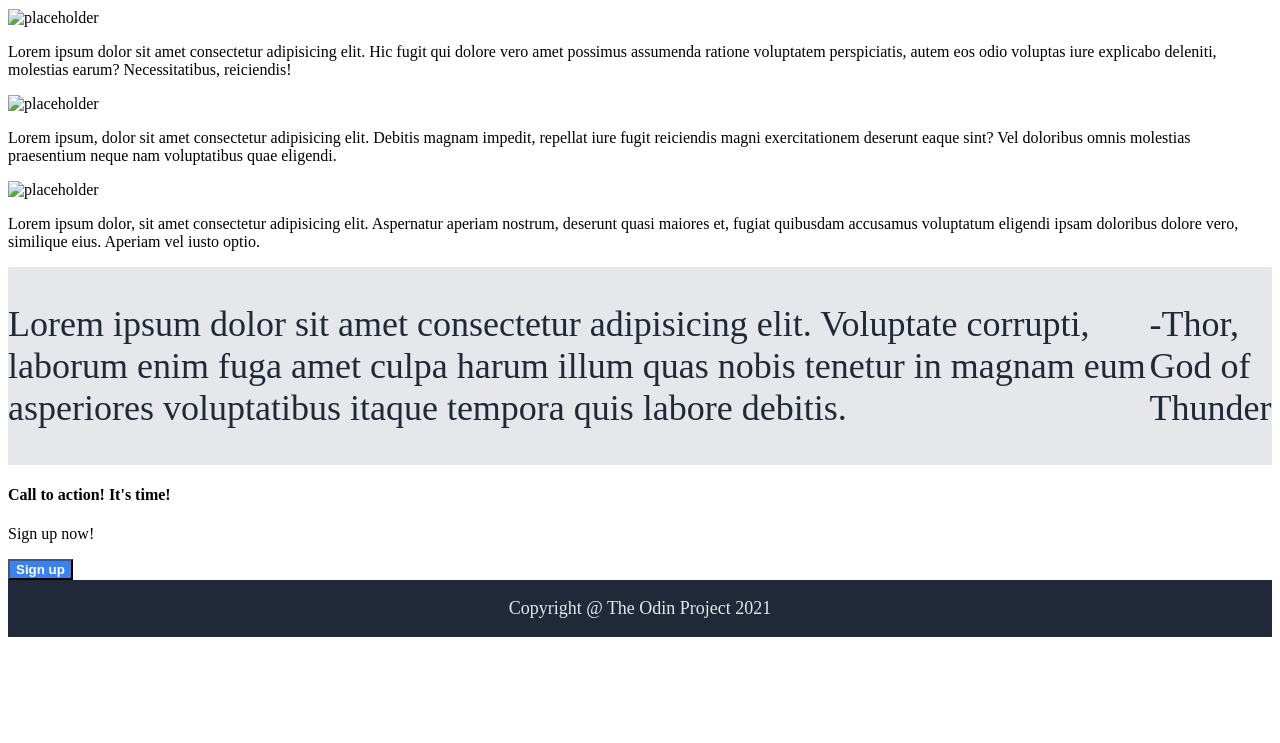
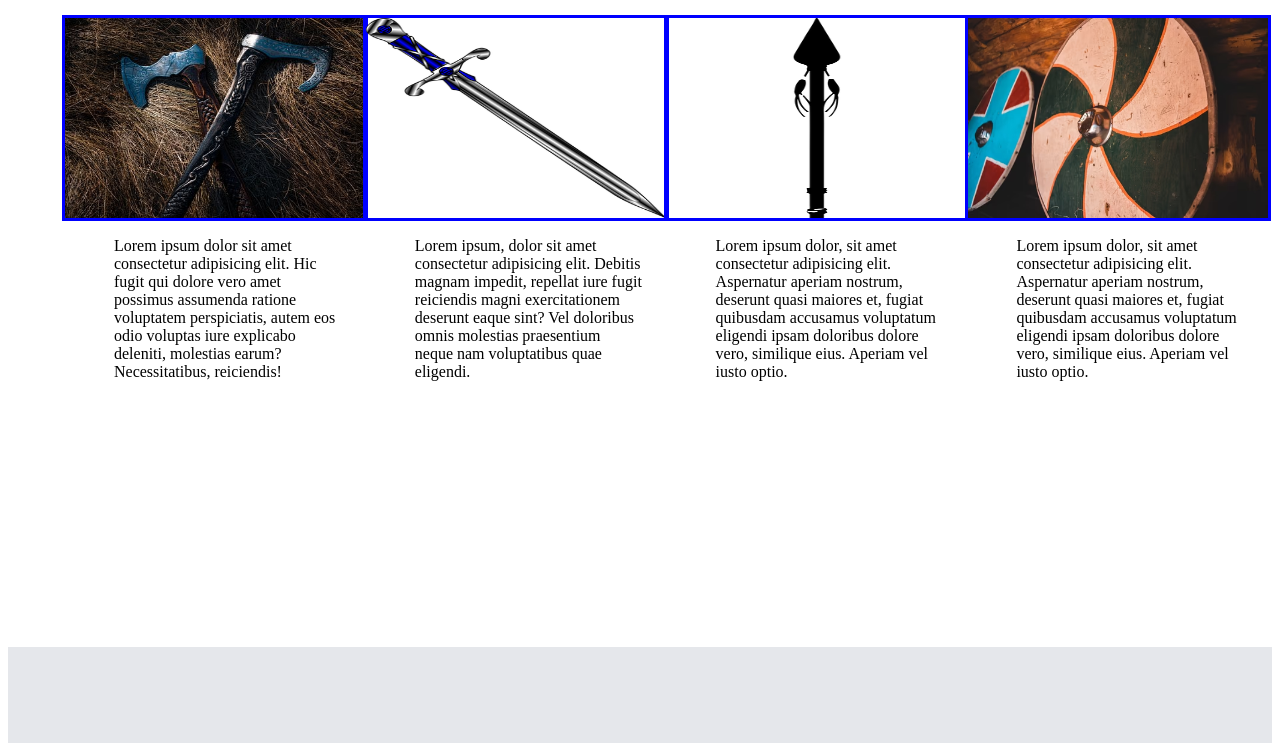
Before and after one commit to NL-Sevatar/landing-page, a plain HTML site: page index.html in a window 1280 px wide. Shown: the part 727-1470 px from the top of the page. Before the commit the page ends 1372 px from the top, so only its background shows below. Drawn offline with Linux system fonts and the light colour scheme.

Commit message:
Added images and cleaned up display of information and quote section with the starting of the modal

```diff
--- a/index.html
+++ b/index.html
@@ -30,25 +30,33 @@
     </header>
 
     <h2 id="itxt">Some random information</h2>
-
-    <img src="" alt="placeholder">
-    <p>Lorem ipsum dolor sit amet consectetur adipisicing elit. Hic fugit qui dolore vero amet possimus assumenda ratione voluptatem perspiciatis, autem eos odio voluptas iure explicabo deleniti, molestias earum? Necessitatibus, reiciendis!</p>
-
-    <img src="placeholder" alt="placeholder">
-    <p>Lorem ipsum, dolor sit amet consectetur adipisicing elit. Debitis magnam impedit, repellat iure fugit reiciendis magni exercitationem deserunt eaque sint? Vel doloribus omnis molestias praesentium neque nam voluptatibus quae eligendi.</p>
-
-    <img src="placeholder" alt="placeholder">
-    <p>Lorem ipsum dolor, sit amet consectetur adipisicing elit. Aspernatur aperiam nostrum, deserunt quasi maiores et, fugiat quibusdam accusamus voluptatum eligendi ipsam doloribus dolore vero, similique eius. Aperiam vel iusto optio.</p>
-
+    <div class="info">
+        <div class="info1">
+            <img class="infoimg" src="images/axe.jpg" alt="Chopper">
+            <p class="infop">Lorem ipsum dolor sit amet consectetur adipisicing elit. Hic fugit qui dolore vero amet possimus assumenda ratione voluptatem perspiciatis, autem eos odio voluptas iure explicabo deleniti, molestias earum? Necessitatibus, reiciendis!</p>
+        </div>
+        <div class="info2">
+            <img class="infoimg" src="images/sword.webp" alt="Cutter">
+            <p class="infop">Lorem ipsum, dolor sit amet consectetur adipisicing elit. Debitis magnam impedit, repellat iure fugit reiciendis magni exercitationem deserunt eaque sint? Vel doloribus omnis molestias praesentium neque nam voluptatibus quae eligendi.</p>
+        </div>
+        <div class="info3">
+            <img class="infoimg" src="images/spear.webp" alt="Poker">
+            <p class="infop">Lorem ipsum dolor, sit amet consectetur adipisicing elit. Aspernatur aperiam nostrum, deserunt quasi maiores et, fugiat quibusdam accusamus voluptatum eligendi ipsam doloribus dolore vero, similique eius. Aperiam vel iusto optio.</p>
+        </div>
+        <div class="info4">
+            <img class="infoimg" src="images/shield.avif" alt="Blocker">
+            <p class="infop">Lorem ipsum dolor, sit amet consectetur adipisicing elit. Aspernatur aperiam nostrum, deserunt quasi maiores et, fugiat quibusdam accusamus voluptatum eligendi ipsam doloribus dolore vero, similique eius. Aperiam vel iusto optio.</p>
+        </div>
+    </div>
     <div class="quote">
-        <p>Lorem ipsum dolor sit amet consectetur adipisicing elit. Voluptate corrupti, laborum enim fuga amet culpa harum illum quas nobis tenetur in magnam eum asperiores voluptatibus itaque tempora quis labore debitis.</p>
-        <p>-Thor, God of Thunder</p>
+        <p class="qtxt">Lorem ipsum dolor sit amet consectetur adipisicing elit. Voluptate corrupti, laborum enim fuga amet culpa harum illum quas nobis tenetur in magnam eum asperiores voluptatibus itaque tempora quis labore debitis.</p>
+        <p class="qper">-Thor, God of Thunder</p>
     </div>
 
     <div class="cta">
         <h4>Call to action! It's time!</h4>
         <p>Sign up now!</p>
-        <button>Sign up</button>
+        <button class="button2">Sign up</button>
     </div>
     <footer>
         <p>Copyright @ The Odin Project 2021</p>
--- a/style.css
+++ b/style.css
@@ -8,7 +8,10 @@ footer {
 button {
     background-color: #3882F6;
     color: white;
-    font-weight: 600
+    font-weight: 600;
+    padding-left: 35px;
+    padding-right: 35px;
+    border-radius: 12px;
 }
 
 #hlogo {
@@ -50,7 +53,6 @@ a {
 .hbody {
     display: flex;
     width: 80%;
-    border: solid 3px purple;
     align-self: flex-start;
     justify-content: auto;
     gap: 19px;
@@ -65,7 +67,6 @@ a {
 }
 
 #mtxt {
-    flex-wrap: wrap;
     color: #F9FAF8;
     font-size: 48px;
     font-weight: 800;
@@ -89,9 +90,6 @@ a {
 
 .button1 {
     justify-self: flex-start;
-    padding-left: 35px;
-    padding-right: 35px;
-    border-radius: 12px;
     border: none;
 }
 
@@ -101,18 +99,103 @@ a {
     font-weight: 800;
     display: flex;
     justify-content: center;
+    padding-top: 12px
+}
+
+.info {
+    display: flex;
+    flex-wrap: wrap;
+    justify-content: center;
+    align-items: center;
+    gap: 48px;
+    margin-bottom: 150px
+}
+
+.info1 {
+    display: flex;
+    flex-flow: column wrap;
+    justify-content: center;
+    width: 20%;
+}
+
+.info2 {
+    display: flex;
+    flex-flow: column wrap;
+    justify-content: center;
+    width: 20%;
+}
+
+.info3 {
+    display: flex;
+    flex-flow: column wrap;
+    justify-content: center;
+    width: 20%;
+}
+
+.info4 {
+    display: flex;
+    flex-flow: column wrap;
+    justify-content: center;
+    width: 20%;
+
+}
+.infoimg {
+    width: 300px;
+    height: 200px;
+    border: solid blue;
+    align-self: center;
+}
+
+.infop {
+    align-self: center;
+    margin-left: 25px
 }
 
 .quote {
     display: flex;
+    flex-flow: column wrap;
+    justify-content: space-around;
+    align-items: center;
     background-color: #E5E7EB;
     font-size: 36px;
+    font-weight: 300;
+    font-style: italic;
     color: #1F2937;
-    font-style: "light italic";
+    padding: 5%;
+    margin-top: 250px;
+    margin-bottom: 250px;
+}
+
+.qtxt {
+    display: flex;
+    flex-direction: flex-start;
+    max-width: 60%;
+}
+
+.qper {
+    display: flex;
+    font-weight: 700;
+    font-size: 32px;
+    justify-content: center;
+    align-self: flex-end;
+    padding-right: 500px;
+    padding-top: 0px;
+}
+
+.cta {
+    display: flex;
+    flex-wrap: wrap;
+    background-color: #3882F6;
+    justify-content: center;
+    align-content: center;
+    margin: 96px;
+    padding: 64px;
+    border-radius: 12px;
 }
 
 footer {
     display: flex;
     justify-content: center;
     align-items: center;
+    margin-top: 120px
 }
```
Also changed, not shown: images/axe.jpg (added), images/shield.avif (added), images/spear.webp (added), images/sword.webp (added).
